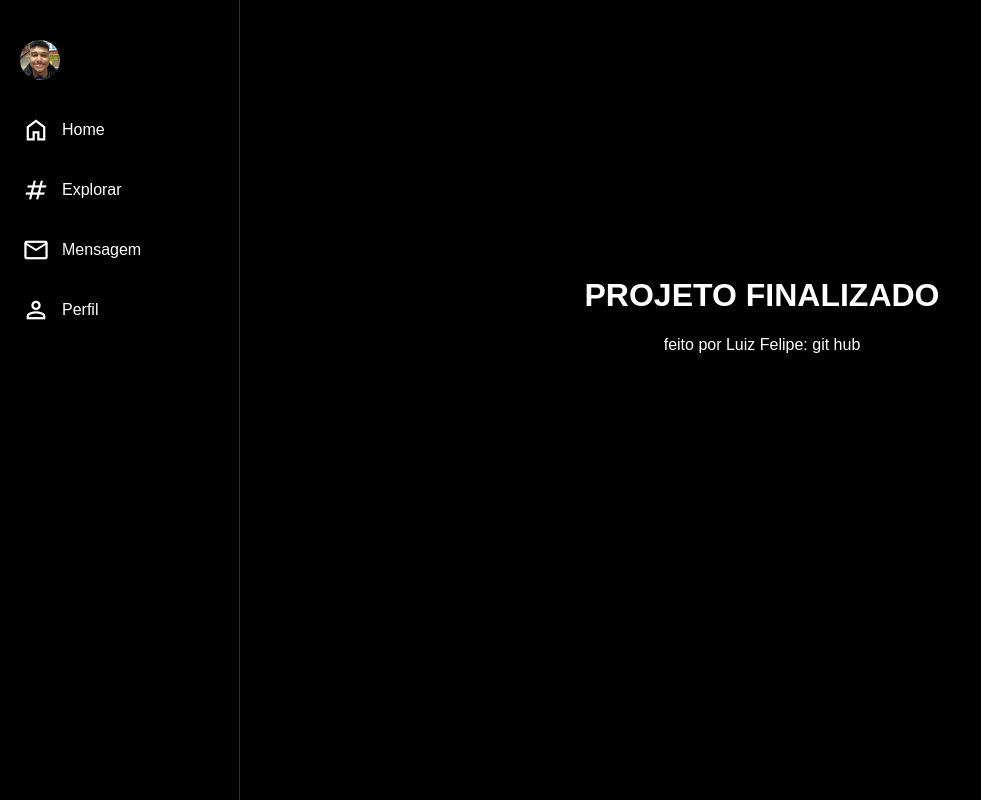
After one commit to Luiz-Felip-DEV/tela_cadastro, a PHP site: page /home.html in a window 1280 px wide. The commit adds this page. Shown: the whole page, without its empty margins (0-981 px from the left). Run offline with PHP 8.4, Linux system fonts and the light colour scheme.

Commit message:
implementação da tela de home

```diff
--- a/sistemaLC/cadastrar.php
+++ b/sistemaLC/cadastrar.php
@@ -8,9 +8,6 @@
             $confirmarUsuario = $_POST['conf_senha'];
 
             $testeTelefone = "".$telefoneUsuario;
-
-            echo '<script>alert("'.$telefoneUsuario.'");</script>';
-            echo '<script>alert("'.$testeTelefone.'");</script>';
 
             if(strlen($nomeUsuario) >= 3){
                 if(strlen($testeTelefone) == 10 || strlen($testeTelefone) == 11){
--- a/sistemaLC/dao.php
+++ b/sistemaLC/dao.php
@@ -23,8 +23,6 @@
             if ($resultado['email_cadas'] == $email && $resultado['senha_cadas'] == $senha){
                 return true;
                 break;
-        }else{
-            return false;
         }
 
 
--- /dev/null
+++ b/sistemaLC/home.css
@@ -0,0 +1,126 @@
+*{
+    box-sizing: border-box;
+}
+
+body{
+    margin: 0;
+    font-family: sans-serif;
+    background-color: black;
+    color: white;
+}
+
+.border{
+    border: 1px solid red;
+}
+
+.sidebar{
+    position: fixed;
+    top: 0;
+    display: flex;
+    flex-direction: column;
+    align-items: flex-start;
+    width: 240px;
+    height: 100%;
+    padding: 40px 10px 30px 10px;
+    border-right: 1px solid #2f3336;
+    transition: all 0.6s;
+}
+
+.sidebar-header{
+    width: 100%;
+    margin-bottom: 16px;
+}
+
+.logo-img{
+    width: 40px;
+    min-height: 40px;
+    border-radius: 50%;
+    object-fit: cover;
+    transition: transform 0.4s;
+    margin-left: 10px;
+}
+
+.logo-img:hover{
+    transform: scale(1.5);
+}
+
+.sidebar button{
+    height: 60px;
+    background: transparent;
+    border: 0;
+    font-family: inherit;
+    color: inherit;
+    cursor: pointer;
+    text-align: left;
+    padding: 0;
+}
+
+.sidebar button > span{
+    display: inline-flex;
+    align-items: center;
+    gap: 12px;
+    height: 48px;
+    padding: 0 16px 0 12px;
+    border-radius: 24px;
+    line-height: 1;
+    transition: all 0.2s;
+}
+
+.sidebar button:hover > span{
+    background: rgba(255, 255, 255, 0.10);
+}
+
+.sidebar button i{
+    position: relative;
+    font-size: 28px;
+    transition: 0.2s;
+}
+
+.sidebar button span{
+    font-size: 16px;
+}
+
+.sidebar button i{
+    position: relative;
+    font-size: 28px;
+    transition: 0.2s;
+}
+
+.sidebar button span{
+    font-size: 16px;
+}
+
+.sidebar > nav{
+    flex: 1 1 auto;
+    display: flex;
+    flex-direction: column;
+    width: 100%;
+}
+
+.main{
+    margin-left: 250px;
+    margin-right: 6px;
+    overflow: hidden;
+    text-align: center;
+    margin-top: 20%;
+}
+
+a{
+    color: #fff;
+    text-decoration: none;
+}
+
+@media (width < 920px){
+    .sidebar{
+        width: 72px;
+    }
+
+    .sidebar button > span{
+        width: 50px;
+    }
+
+    .sidebar button > span > span{
+        opacity: 0;
+        visibility: hidden;
+    }
+}
--- /dev/null
+++ b/sistemaLC/home.html
@@ -0,0 +1,53 @@
+<!DOCTYPE html>
+<html lang="pt-br">
+<head>
+    <meta charset="UTF-8">
+    <meta http-equiv="X-UA-Compatible" content="IE=edge">
+    <meta name="viewport" content="width=device-width, initial-scale=1.0">
+    <link rel="stylesheet" href="https://fonts.googleapis.com/css2?family=Material+Symbols+Outlined:opsz,wght,FILL,GRAD@48,400,0,0">
+    <link rel="stylesheet" href="home.css">
+    <title>Document</title>
+</head>
+<body>
+    <aside class="sidebar">
+        <header class="sidebar-header">
+            <img src="imagens/luiz.jpg" alt="foto de usuario" class="logo-img">
+        </header>
+
+        <nav>
+            <button>
+                <span>
+                    <i class="material-symbols-outlined"> home</i>
+                    <span>Home</span>
+                </span>
+            </button>
+
+            <button>
+                <span>
+                    <i class="material-symbols-outlined"> tag</i>
+                    <span>Explorar</span>
+                </span>
+            </button>
+
+            <button>
+                <span>
+                    <i class="material-symbols-outlined"> email</i>
+                    <span>Mensagem</span>
+                </span>
+            </button>
+
+            <button>
+                <span>
+                    <i class="material-symbols-outlined"> person</i>
+                    <span>Perfil</span>
+                </span>
+            </button>
+        </nav>
+    </aside>
+
+    <main class="main">
+        <h1>PROJETO FINALIZADO</h1>
+        <span>feito por Luiz Felipe: <a href="https://github.com/Luiz-Felip-DEV">git hub</a></span>
+    </main>
+</body>
+</html>
--- a/sistemaLC/login.php
+++ b/sistemaLC/login.php
@@ -6,6 +6,9 @@
         if (trazerDados($emailUsuario, $senhaUsuario)){
             $mensagem = "Login Efetuado com sucesso...";
             echo '<script>alert("'.$mensagem.'");</script>';
+            header('Location: home.html');
+            session_start();
+            exit();
         }else{
             $mensagem = "Dados Incorretos, tente novamente!";
             echo '<script>alert("'.$mensagem.'");</script>';
```
Also changed, not shown: sistemaLC/imagens/luiz.jpg (added).
